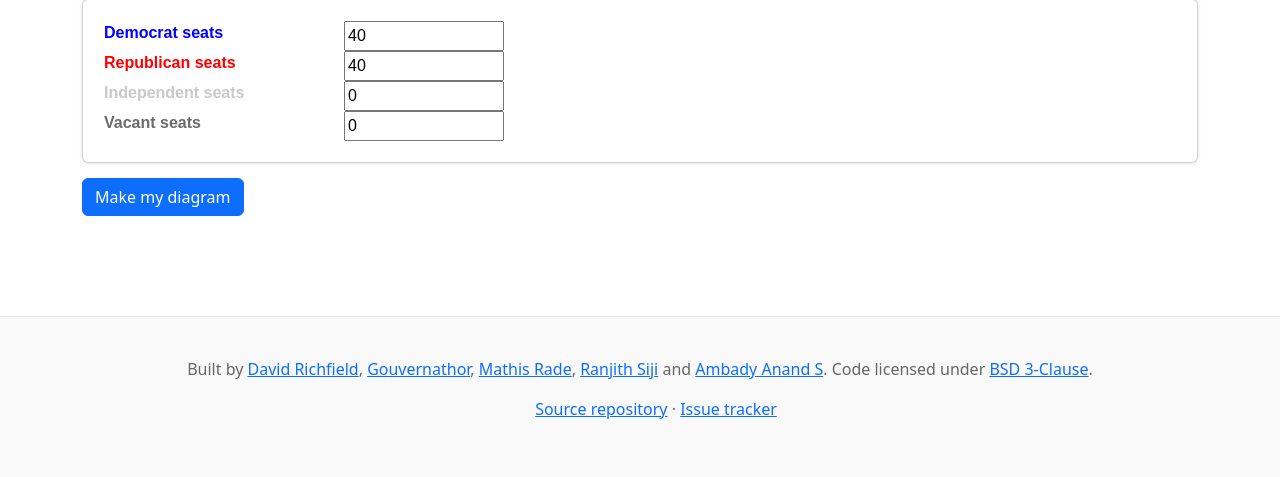
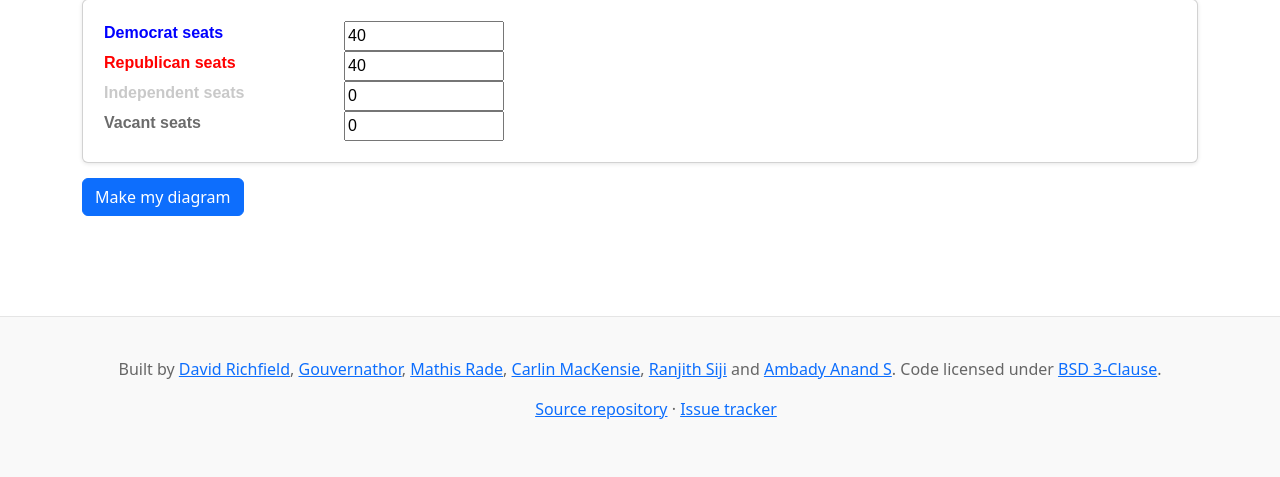
Before and after one commit to slashme/parliamentdiagram, a Flask app: page /usinputform in a window 1280 px wide. Shown: the part 818-1295 px from the top of the page. Run offline with Flask 3, Linux system fonts and the light colour scheme; some libraries are stand-ins or nearby versions.

Commit message:
Credit carlinmack

```diff
--- a/src/templates/base.html
+++ b/src/templates/base.html
@@ -67,6 +67,7 @@
           <a href="https://en.wikipedia.org/wiki/User:Slashme" target="_blank">David Richfield</a>,
           <a href="https://github.com/Gouvernathor" target="_blank">Gouvernathor</a>,
           <a href="https://github.com/Rade-Mathis" target="_blank">Mathis Rade</a>,
+          <a href="https://github.com/carlinmack" target="_blank">Carlin MacKensie</a>,
           <a href="https://en.wikipedia.org/wiki/User:Ranjithsiji" target="_blank">Ranjith Siji</a> and
           <a href="https://en.wikipedia.org/wiki/User:Ambadyanands" target="_blank">Ambady Anand S</a>.
           Code licensed under <span><a href="https://raw.githubusercontent.com/slashme/parliamentdiagram/master/LICENSE" target="_blank">BSD 3-Clause</a></span>.</p>
```
